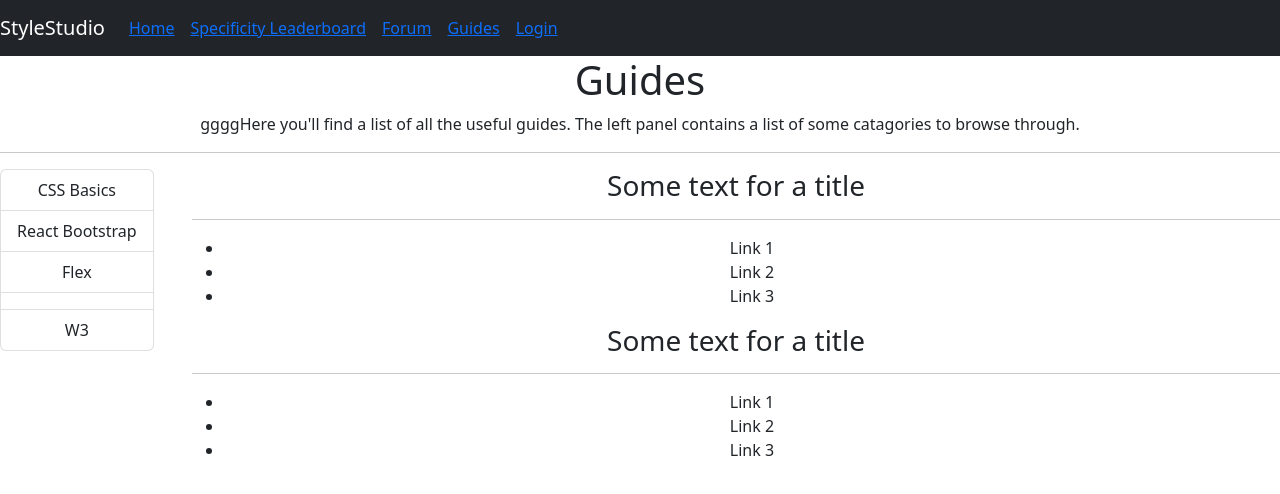
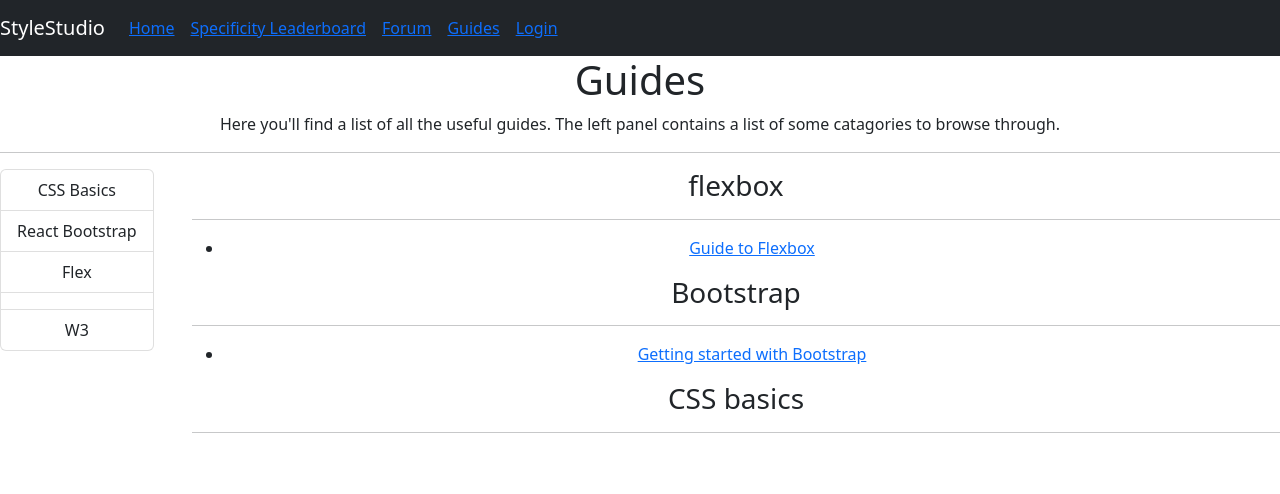
Before and after one commit to mdapim/CSSWebsiteFrontEnd, a React (Create React App) app in the folder stylestudio/: page /guides in a window 1280 px wide. Shown: the top 494 px of the page. Built offline with nearby package versions, Linux system fonts and the light colour scheme.

Commit message:
guides ready for fetching, managed to generate the guides listed in order of catagories

```diff
--- a/stylestudio/src/pages/Guides/Guides.js
+++ b/stylestudio/src/pages/Guides/Guides.js
@@ -3,26 +3,55 @@ import { Link, animateScroll as scroll } from "react-scroll";
 import { Resource } from './Resource.js';
 import { useState } from 'react';
 import { SideBar } from './Sidebar.js';
+import {AddResource} from './AddResource.js'
+import Button from 'react-bootstrap/Button';
+import Form from 'react-bootstrap/Form';
 
 import './Guides.css'
-export function Guides({}) {
-    const [data,setData] = useState([])
-
+export function Guides({userType}) {
+    const [resources,setResources] = useState([])
+    const [catagoriesList,setCatagoriesList] = useState([])
+    const testResources = [[{0:'flexbox',1:'Bootstrap',2:'CSS basics'}],
+    [{resource_id:0,resource_catagory:0,resource_link:"https://css-tricks.com/snippets/css/a-guide-to-flexbox/",resource_description:"Guide to Flexbox"},
+    {resource_id:1,resource_catagory:1,resource_link:"https://react-bootstrap.github.io/",resource_description:"Getting started with Bootstrap"}]]
     const fetchResources = async ()=> {
         const res = await fetch('resource link')
-        const data = await res.json()
-        setData(data)
+        const responseData = await res.json()
+        setResources(responseData)
+        setCatagoriesList(responseData[0][0])
+
     }
     // useEffect(()=> {
     //     fetchResources()
     // },[])
+    const addResource=()=> {
+        return (<AddResource/>)
+    }
 
+    const generateResources=()=> {
+        const inCatagories = {}
+        Object.keys(testResources[0][0]).forEach(catagory_id=>inCatagories[catagory_id]=[])
+        testResources[1].forEach((resource)=>inCatagories[resource.resource_catagory].push(resource))
+        const catagoryJSX = []
+        console.log(inCatagories)
+        for (const catagory_id of Object.keys(inCatagories)) {
+            console.log(catagory_id)
+            catagoryJSX.push(
+                <Resource title={testResources[0][0][catagory_id]} links={inCatagories[catagory_id]}/>
+            )
+        }
+        return catagoryJSX
+    }
 
     return (
-        <>
+        <div>
         <header>
             <h1>Guides</h1>
-            <p>ggggHere you'll find a list of all the useful guides. The left panel contains a list of some catagories to browse through.</p>
+            <p>Here you'll find a list of all the useful guides. The left panel contains a list of some catagories to browse through.</p>
+            <div>
+            {userType=='admin'? addResource():''}
+            </div>
+
         </header>
         <hr/>
         <div id='main'>
@@ -30,11 +59,10 @@ export function Guides({}) {
                 <SideBar/>
             </div>
             <div className='resources'>
-                <Resource/>
-                <Resource/>
+                {generateResources()}
             </div>
         </div>
 
-        </>
+        </div>
     )
 }
--- a/stylestudio/src/pages/Guides/Resource.js
+++ b/stylestudio/src/pages/Guides/Resource.js
@@ -1,15 +1,22 @@
 export function Resource({title,links}) {
+
+
+    const mapLinks=resources=> {
+        const resourceJSX = resources.map(resource=> {
+            return <li><a href={resource.resource_link}>{resource.resource_description}</a></li>
+        })
+        return resourceJSX
+    }
+
     return (
 
         <div className='content'>
         <h3>
-            Some text for a title
+            {title}
         </h3>
         <hr/>
         <ul>
-            <li>Link 1</li>
-            <li>Link 2</li>
-            <li>Link 3</li>
+            {mapLinks(links)}
         </ul>
     </div>
     )
--- a/stylestudio/src/pages/LoginPage/LoginPage.js
+++ b/stylestudio/src/pages/LoginPage/LoginPage.js
@@ -26,6 +26,7 @@ export function LoginPage({handleSignInChange,signInCredentials}) {
       }
     );
     const data = await res.json();
+    console.log(data)
   };
   return (
     <MDBContainer fluid>
```
